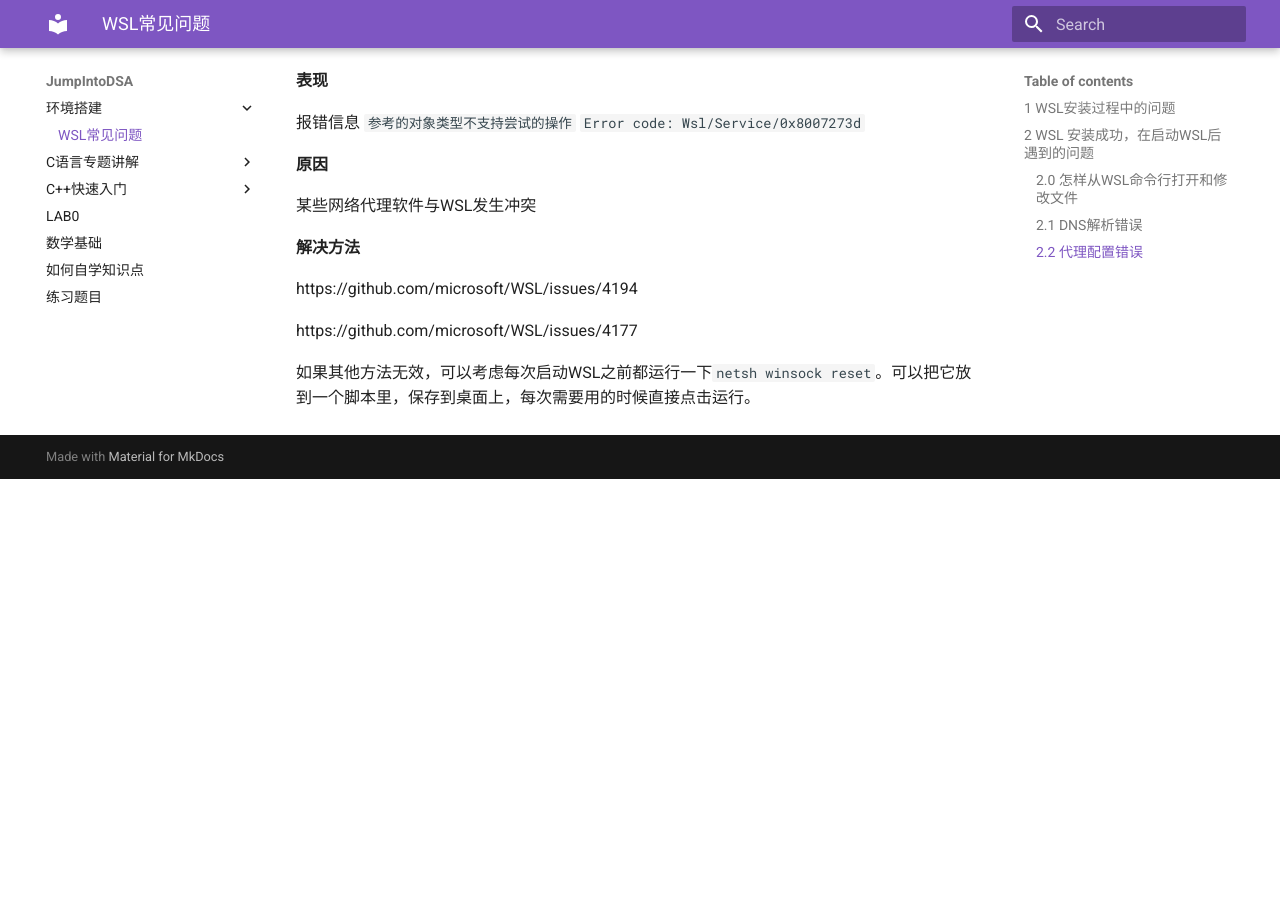
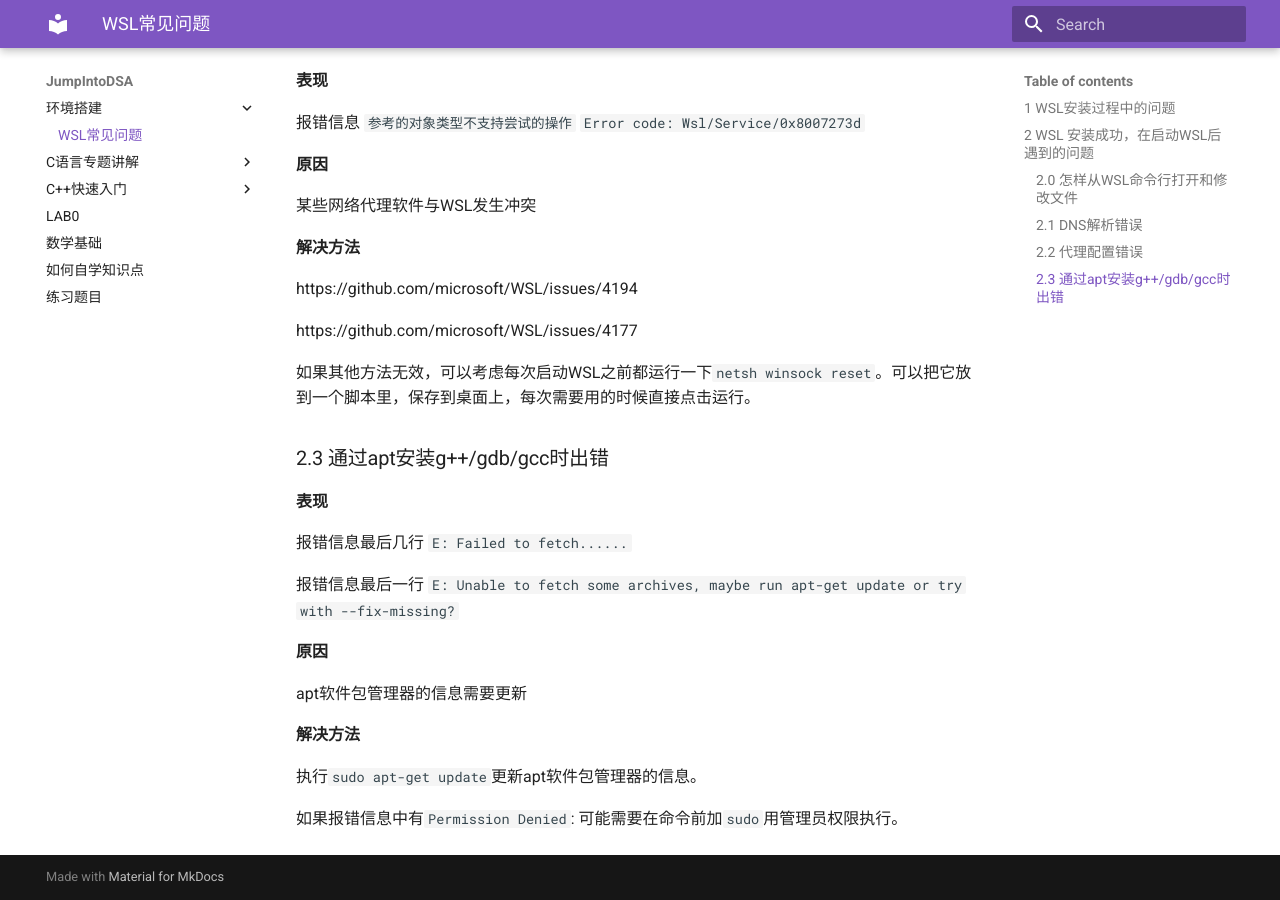
Before and after one commit to Tsinghua-DSA/JumpIntoDSA, an MkDocs documentation site: the page built from docs/Environment/wsl_error.md, in a window 1280 px wide and 900 px high, scrolled down 1231 px. Built offline with MkDocs 1.6.1 and Material for MkDocs 9.7.7, drawn with Linux system fonts in a browser that asks for light colours; before the commit the page ends 1710 px from its top, so only the background shows below that.

Commit message:
aptget update

```diff
--- a/docs/Environment/wsl_error.md
+++ b/docs/Environment/wsl_error.md
@@ -61,3 +61,21 @@ https://github.com/microsoft/WSL/issues/4194
 https://github.com/microsoft/WSL/issues/4177
 
 如果其他方法无效，可以考虑每次启动WSL之前都运行一下`netsh winsock reset`。可以把它放到一个脚本里，保存到桌面上，每次需要用的时候直接点击运行。
+
+### 2.3 通过apt安装g++/gdb/gcc时出错
+
+**表现**
+
+报错信息最后几行 `E: Failed to fetch......`
+
+报错信息最后一行 `E: Unable to fetch some archives, maybe run apt-get update or try with --fix-missing?`
+
+**原因**
+
+apt软件包管理器的信息需要更新
+
+**解决方法**
+
+执行`sudo apt-get update`更新apt软件包管理器的信息。
+
+如果报错信息中有`Permission Denied`: 可能需要在命令前加`sudo`用管理员权限执行。
```
